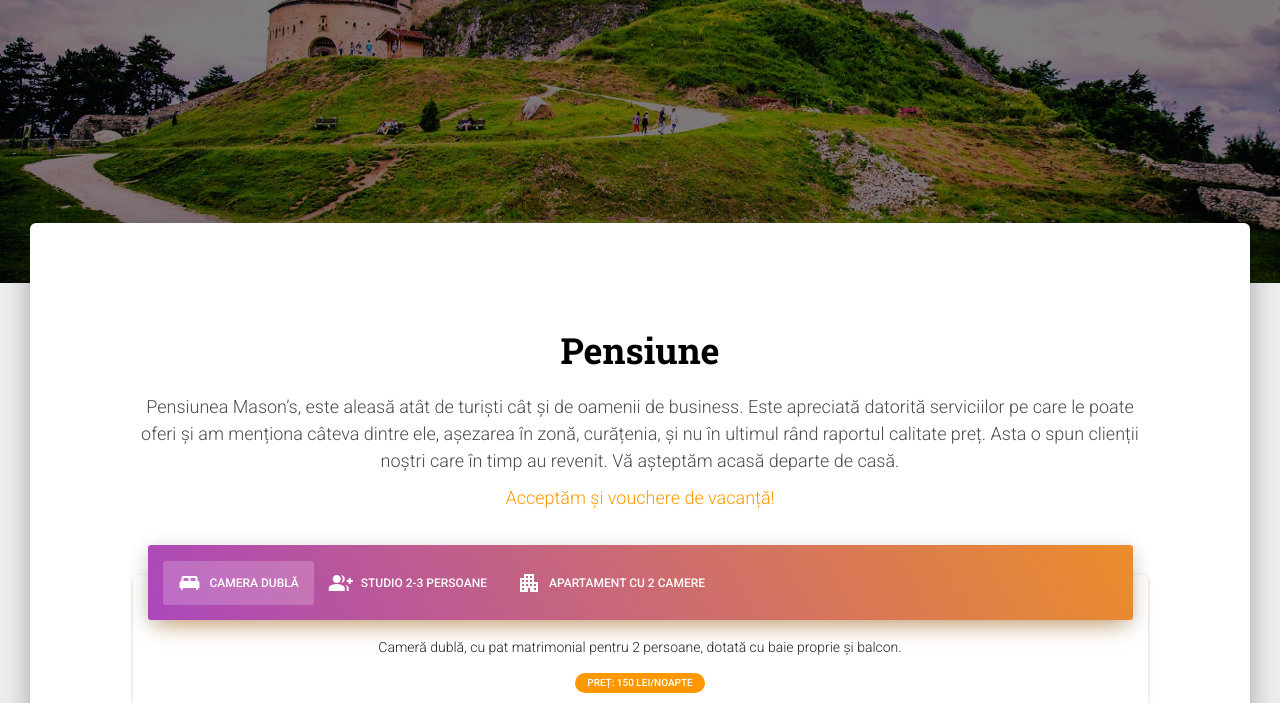
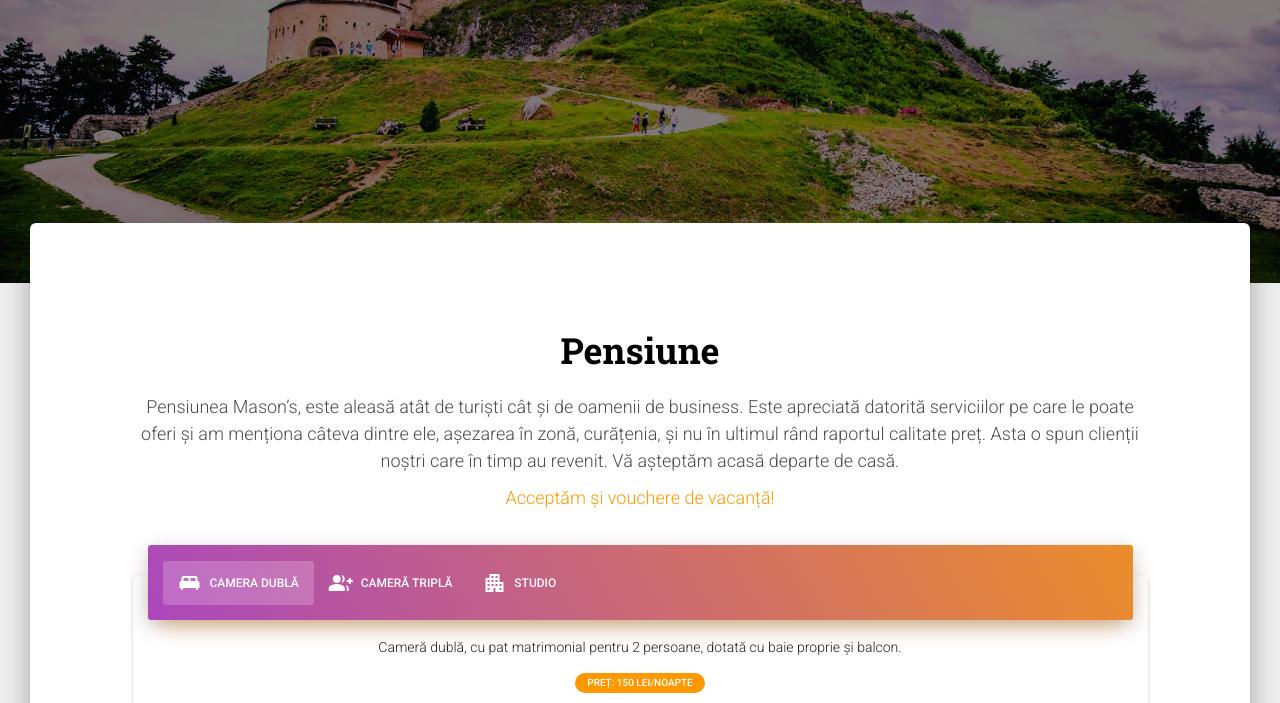
Before and after one commit to adrianurdar/pensiunea-masons, a plain HTML site: page pensiune.html in a window 1280 px wide. Shown: the part 97-800 px from the top of the page. Drawn offline with Linux system fonts and the light colour scheme.

Commit message:
Update pensiune.html

```diff
--- a/pensiune.html
+++ b/pensiune.html
@@ -149,13 +149,13 @@
                                         <li class="nav-item">
                                             <a class="nav-link" href="#studio" data-toggle="tab">
                                                 <i class="material-icons">group_add</i>
-                                                Studio 2-3 persoane
+                                                Cameră triplă
                                             </a>
                                         </li>
                                         <li class="nav-item">
                                             <a class="nav-link" href="#apartment" data-toggle="tab">
                                                 <i class="material-icons">apartment</i>
-                                                Apartament cu 2 camere
+                                                Studio
                                             </a>
                                         </li>
                                     </ul>
@@ -220,7 +220,7 @@
                                     </a>
                                 </div>
                                 <div class="tab-pane" id="studio">
-                                    <p>Studio pentru 2-3 persoane, cu pat matrimonial și pat single, baie proprie și balcon.</p>
+                                    <p>Cameră triplă, cu pat matrimonial și pat single, baie proprie și balcon.</p>
                                     <span class="badge badge-pill badge-warning">Preț: 180 Lei/Noapte</span>
                                     <!-- camere 2-3 pers carousel card -->
                                     <div class="card card-raised card-carousel">
@@ -269,7 +269,7 @@
                                     </a>
                                 </div>
                                 <div class="tab-pane" id="apartment">
-                                    <p>Apartament cu 2 camere, living cu pat matrimonial și 1 pat single, și dormitor cu pat single, baie proprie și balcon.</p>
+                                    <p>Studio, living cu pat matrimonial și 1 pat single, și dormitor cu pat single, baie proprie și balcon.</p>
                                     <span class="badge badge-pill badge-warning">Preț: 250Lei/Noapte</span>
                                     <!-- apartamente carousel card -->
                                     <div class="card card-raised card-carousel">
```
